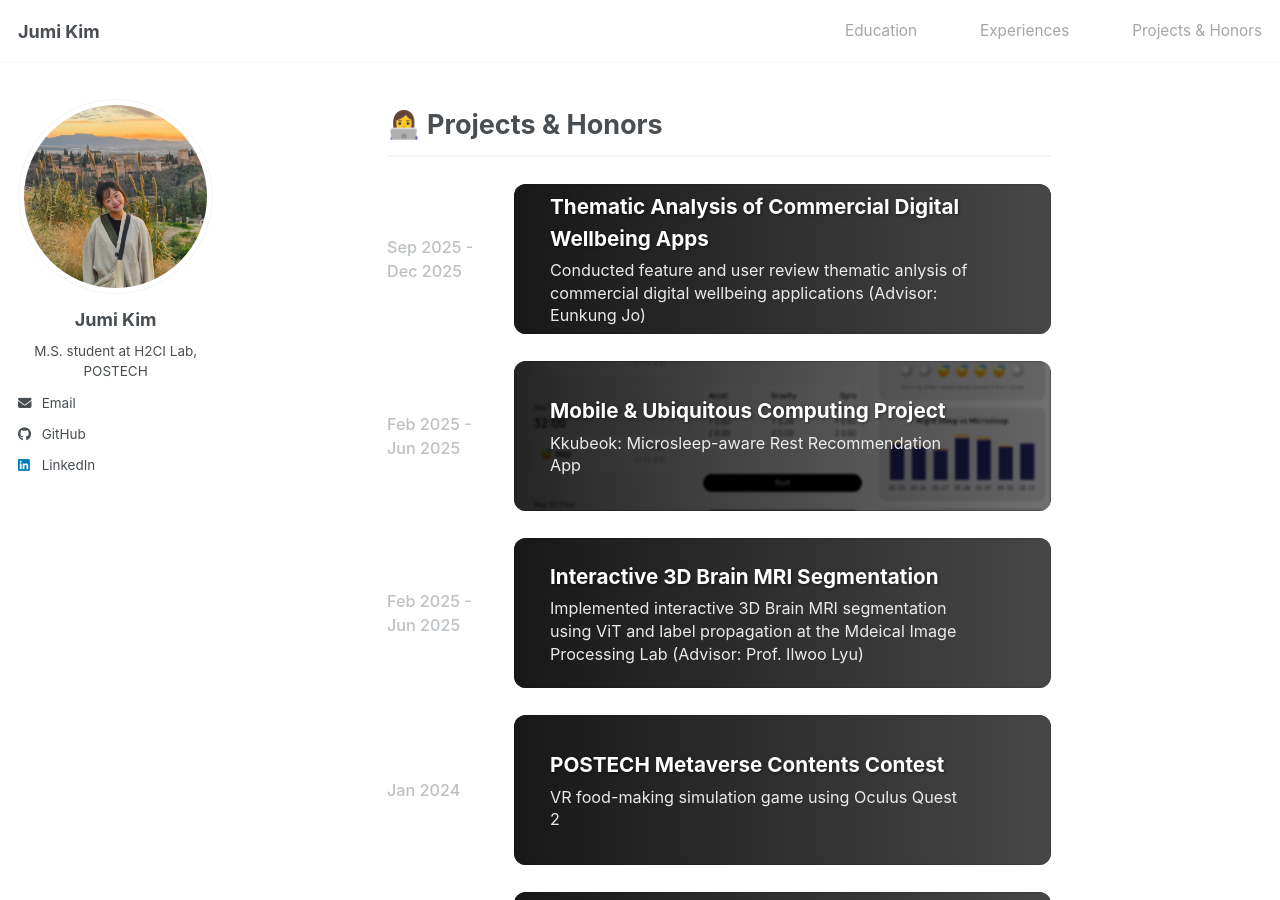
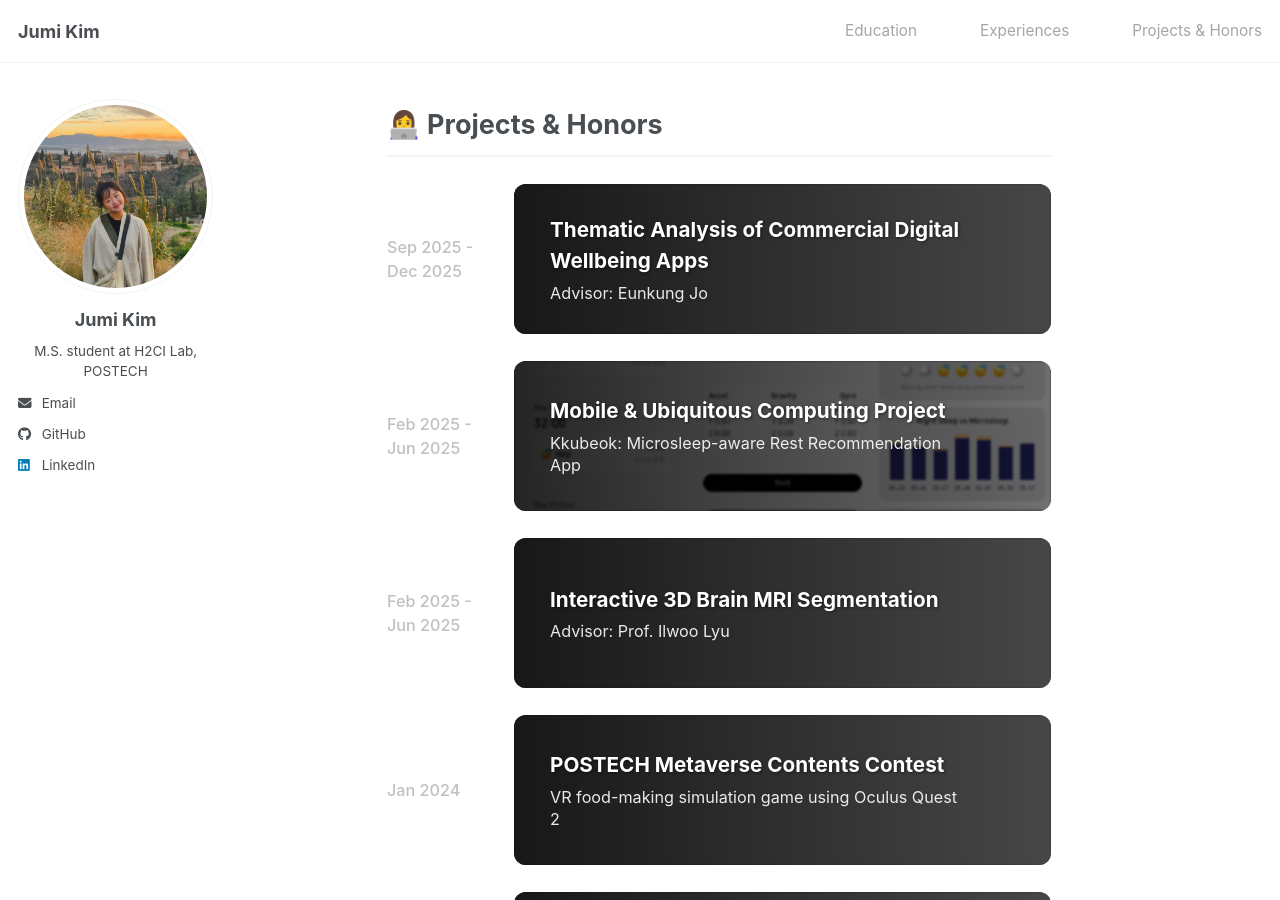
Before and after one commit to jglosa/jglosa.github.io, a Jekyll site: the page built from _pages/about.md, in a window 1280 px wide and 900 px high, scrolled down 1550 px. Built offline with Jekyll 4.4.1, drawn with Linux system fonts in a browser that asks for light colours; a script bundle is joined from its source files by our own code; library files that are not in the unit come from our copies.

Commit message:
minimize text in project

```diff
--- a/_pages/about.md
+++ b/_pages/about.md
@@ -53,7 +53,7 @@ research_projects:
   - name: "Thematic Analysis of Commercial Digital Wellbeing Apps"
     date: "Sep 2025 - Dec 2025"
     image: "researchproject_2.png"
-    description: "Conducted feature and user review thematic anlysis of commercial digital wellbeing applications (Advisor: Eunkung Jo)"
+    description: "Advisor: Eunkung Jo"
 
   - name: "Mobile & Ubiquitous Computing Project"
     date: "Feb 2025 - Jun 2025"
@@ -63,7 +63,7 @@ research_projects:
   - name: "Interactive 3D Brain MRI Segmentation"
     date: "Feb 2025 - Jun 2025"
     image: "researchproject_1.jpeg"
-    description : "Implemented interactive 3D Brain MRI segmentation using ViT and label propagation at the Mdeical Image Processing Lab (Advisor: Prof. Ilwoo Lyu)"
+    description : "Advisor: Prof. Ilwoo Lyu"
 
   - name: "POSTECH Metaverse Contents Contest"
     date: "Jan 2024"
```
